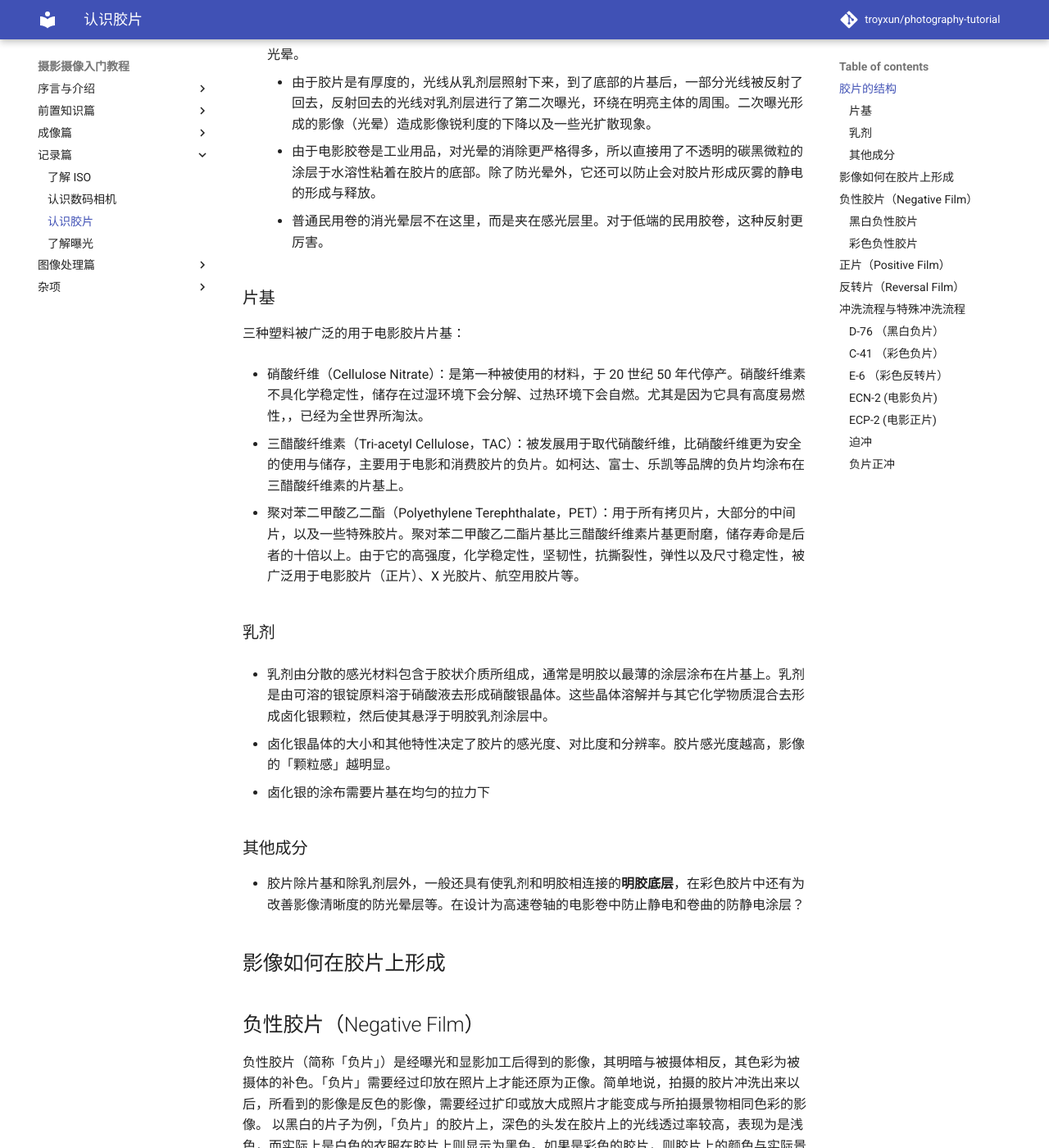
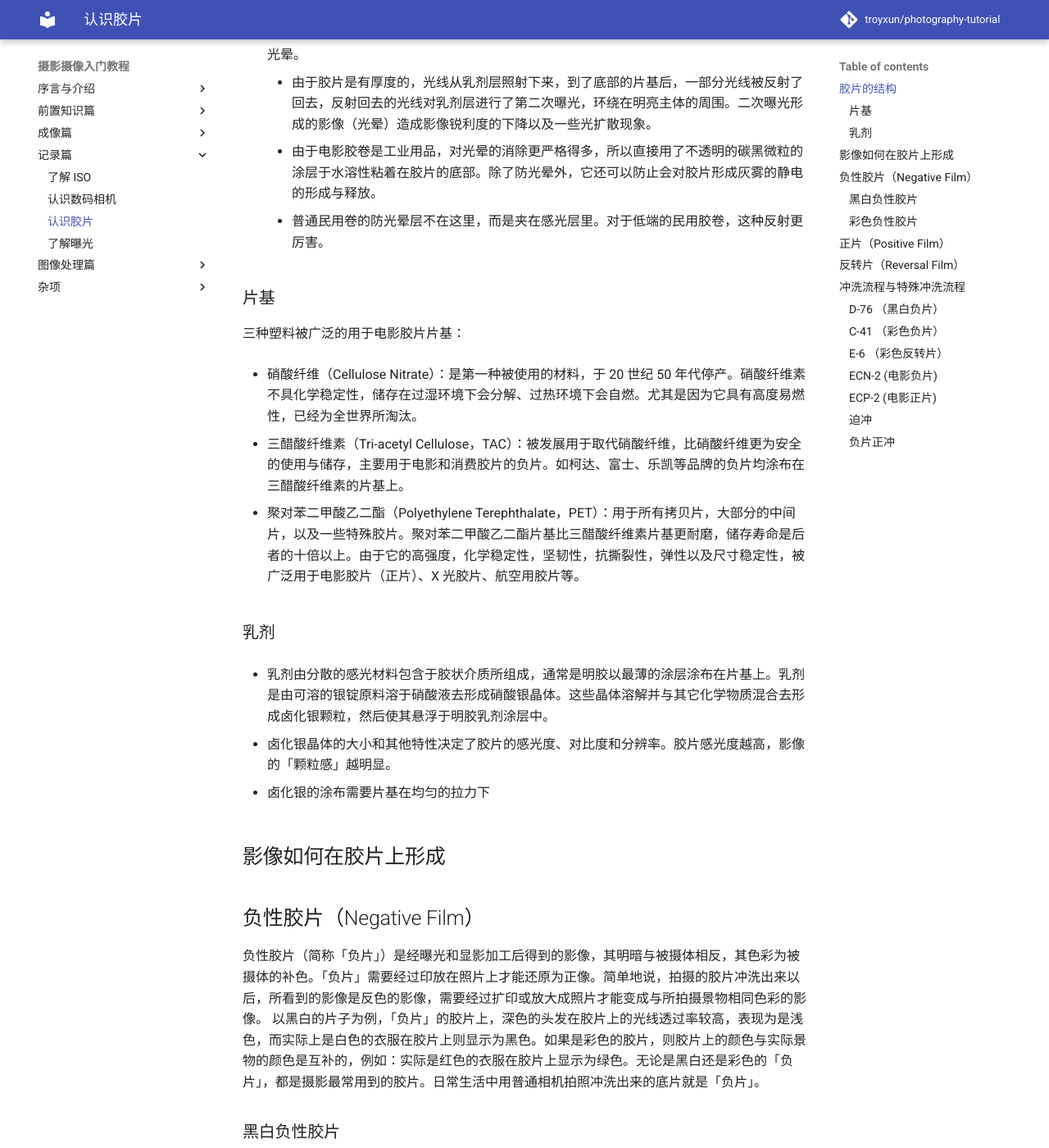
Before and after one commit to troyxun/photography-tutorial, an MkDocs documentation site: the page built from docs/film.md, in a window 1280 px wide and 1400 px high, scrolled down 639 px. Shown: the whole window at 82% size. Built offline with MkDocs 1.6.1 and Material for MkDocs 9.7.7, drawn with Linux system fonts in a browser that asks for light colours; comment, search, counter and statistics services are not loaded.

```diff
--- a/docs/film.md
+++ b/docs/film.md
@@ -15,13 +15,13 @@
   - 第六层：防光晕层。多存在于电影胶卷中的深色涂层，能够吸收或者减少光反射，目的是消除光晕。
     - 由于胶片是有厚度的，光线从乳剂层照射下来，到了底部的片基后，一部分光线被反射了回去，反射回去的光线对乳剂层进行了第二次曝光，环绕在明亮主体的周围。二次曝光形成的影像（光晕）造成影像锐利度的下降以及一些光扩散现象。
     - 由于电影胶卷是工业用品，对光晕的消除更严格得多，所以直接用了不透明的碳黑微粒的涂层于水溶性粘着在胶片的底部。除了防光晕外，它还可以防止会对胶片形成灰雾的静电的形成与释放。
-    - 普通民用卷的消光晕层不在这里，而是夹在感光层里。对于低端的民用胶卷，这种反射更厉害。
+    - 普通民用卷的防光晕层不在这里，而是夹在感光层里。对于低端的民用胶卷，这种反射更厉害。
 
 ### 片基
 
 三种塑料被广泛的用于电影胶片片基：
 
-- 硝酸纤维（Cellulose Nitrate）：是第一种被使用的材料，于 20 世纪 50 年代停产。硝酸纤维素不具化学稳定性，储存在过湿环境下会分解、过热环境下会自燃。尤其是因为它具有高度易燃性，，已经为全世界所淘汰。
+- 硝酸纤维（Cellulose Nitrate）：是第一种被使用的材料，于 20 世纪 50 年代停产。硝酸纤维素不具化学稳定性，储存在过湿环境下会分解、过热环境下会自燃。尤其是因为它具有高度易燃性，已经为全世界所淘汰。
 
 - 三醋酸纤维素（Tri-acetyl Cellulose，TAC）：被发展用于取代硝酸纤维，比硝酸纤维更为安全的使用与储存，主要用于电影和消费胶片的负片。如柯达、富士、乐凯等品牌的负片均涂布在三醋酸纤维素的片基上。
 
@@ -34,9 +34,6 @@
 - 卤化银晶体的大小和其他特性决定了胶片的感光度、对比度和分辨率。胶片感光度越高，影像的「颗粒感」越明显。
 
 - 卤化银的涂布需要片基在均匀的拉力下
-
-### 其他成分
-- 胶片除片基和除乳剂层外，一般还具有使乳剂和明胶相连接的**明胶底层**，在彩色胶片中还有为改善影像清晰度的防光晕层等。在设计为高速卷轴的电影卷中防止静电和卷曲的防静电涂层？
 
 ## 影像如何在胶片上形成
 
```
Also changed, not shown: docs/iso.md (+2 -2 lines).
